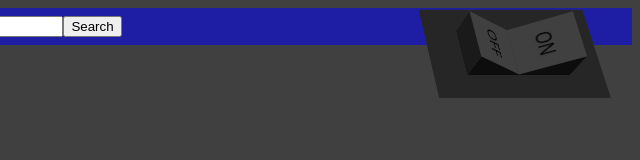
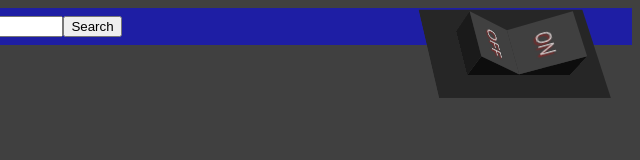
Before and after one commit to VladyslavBudko/project-team_14_test, a website built with Parcel: page src/index.html in a window 1280 px wide. Shown: the full height of the page, 640-1280 px from the left. Built offline with nearby package versions, Linux system fonts and the light colour scheme.

Commit message:
исправил цвет шрифта на темном фоне

```diff
--- a/src/css/bg-color.css
+++ b/src/css/bg-color.css
@@ -9,6 +9,7 @@ body {
     --s: 0%;
     --l: 25%;
     --bg: hsl(var(--h), var(--s), var(--l));
+    /* color: #2a2a2a */
 
     --size: 7vmin;
     --z: 0;
@@ -18,7 +19,7 @@ body {
 
     display: grid;
     perspective: 50em;
-    /* !!!!!! */
+    /* !!!!!!  Исправить шрифт */
     font-family: 'Antonio', sans-serif;
     text-transform: uppercase;
     background-color: var(--bg);
@@ -31,6 +32,9 @@ body {
     --l: 100%;
 }
 
+[data-switch="off"] .info p {
+    color: #eee4e4d3;
+}
 
 .switch {
     position: absolute;
@@ -93,8 +97,9 @@ body {
     cursor: pointer;
     font-size: calc(var(--size) / 3);
     line-height: 1;
-    text-shadow: hsla(0, 0%, 0%, 0.05) 2px 2px 0.2vmin;
-    color: hsl(var(--h) var(--s) calc(var(--l) - 50%));
+    text-shadow: hsla(0, 70%, 36%, 0.742) 2px 2px 0.2vmin;
+    /* color: hsl(var(--h) var(--s) calc(var(--l) - 50%)); */
+    color: #eee4e4d3;
     width: var(--size);
     height: var(--size);
     background-color: hsl(var(--h) var(--s) var(--l));
@@ -132,7 +137,13 @@ body {
 .switch input:checked+label {
     cursor: initial;
     background-color: hsl(var(--h) var(--s) calc(var(--l) - 5%));
+
 }
+/*
+.switch.input:checked+label .info p {
+    color: #d2c6c6bc;
+
+} */
 
 .switch label:first-of-type {
     grid-row: 2;
--- a/src/index.js
+++ b/src/index.js
@@ -43,7 +43,10 @@ function onSearch(event) {
       if (hits.data.total === 0) {
         return onFetchError();
       }
+
+      // !!!!!!!!!!!!!!!!!!!!!!!
       console.log(hits);
+
       appendArticlesMarkup(hits.data.results);
       fetchPhoto.incrementPage();
     });
```
